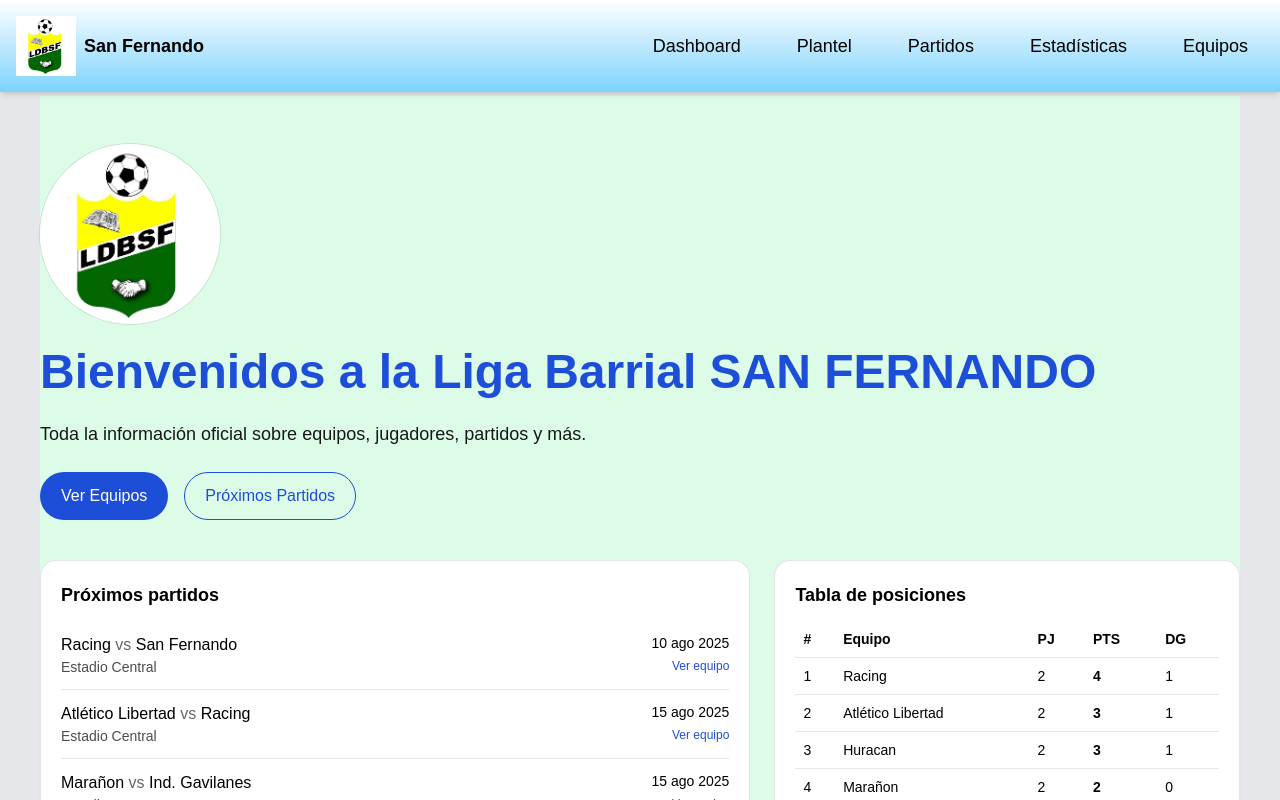
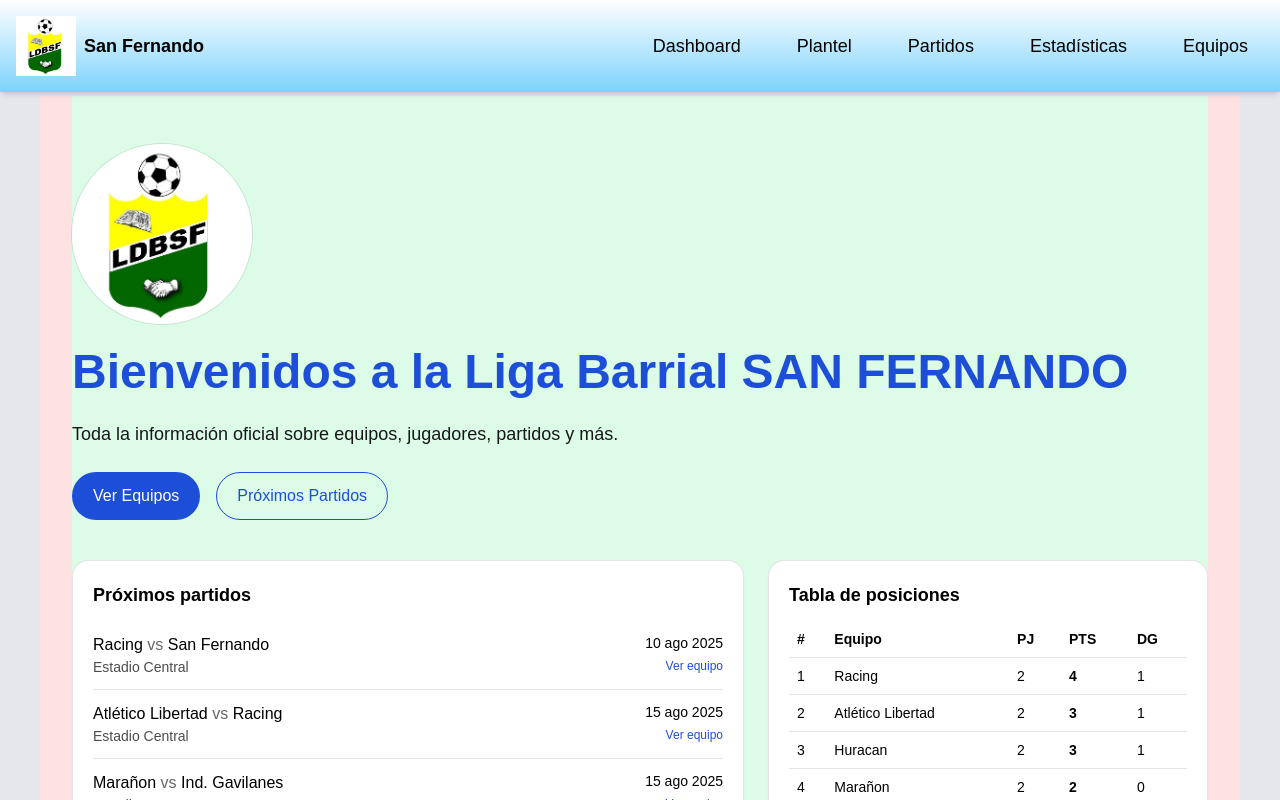
Before and after one commit to ddmoreno1/united, a Next.js app: page / in a window 1280 px wide. Shown: the top 800 px of the page. Built offline with nearby package versions, Linux system fonts and the light colour scheme.

Commit message:
negro 18

```diff
--- a/app/page.tsx
+++ b/app/page.tsx
@@ -90,7 +90,7 @@ export default function Home() {
   const table = computeStandings();
 
   return (
-    <div className="min-h-dvh text-black bg-red-100">
+    <div className="min-h-dvh text-black bg-red-100 sm:px-4 lg:px-8">
       {/* Wrapper responsivo */}
       <div className="container mx-auto p-0 grid grid-rows-[auto_1fr_auto] min-h-dvh bg-green-100">
         {/* MAIN */}
```
